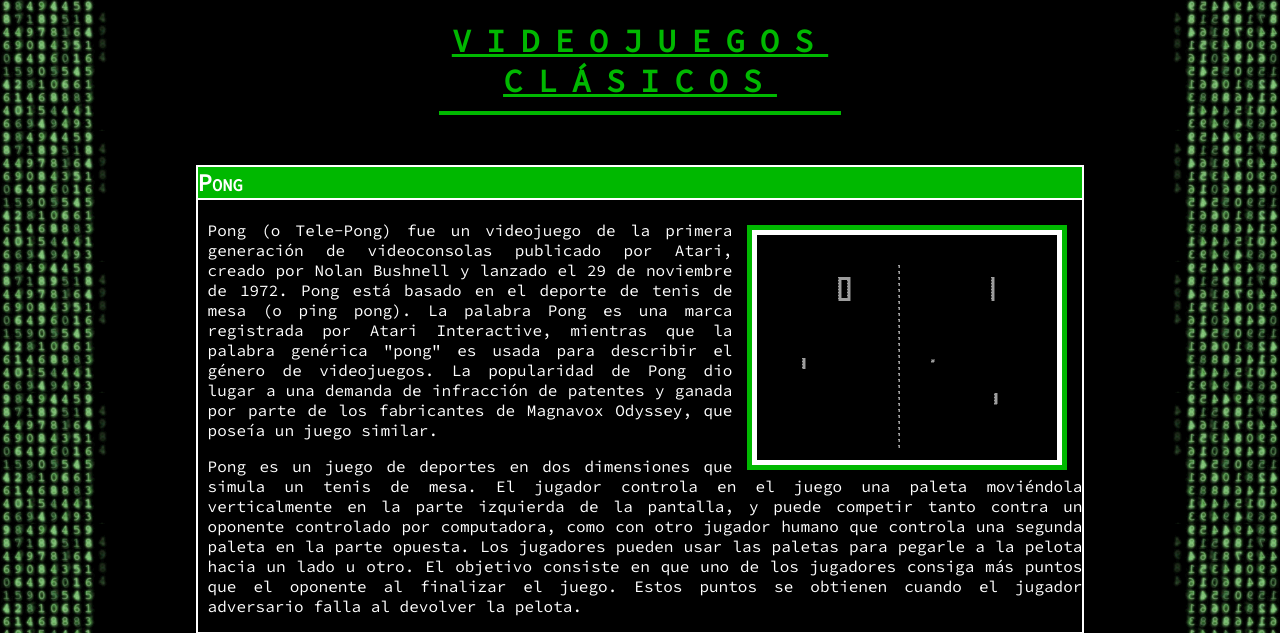
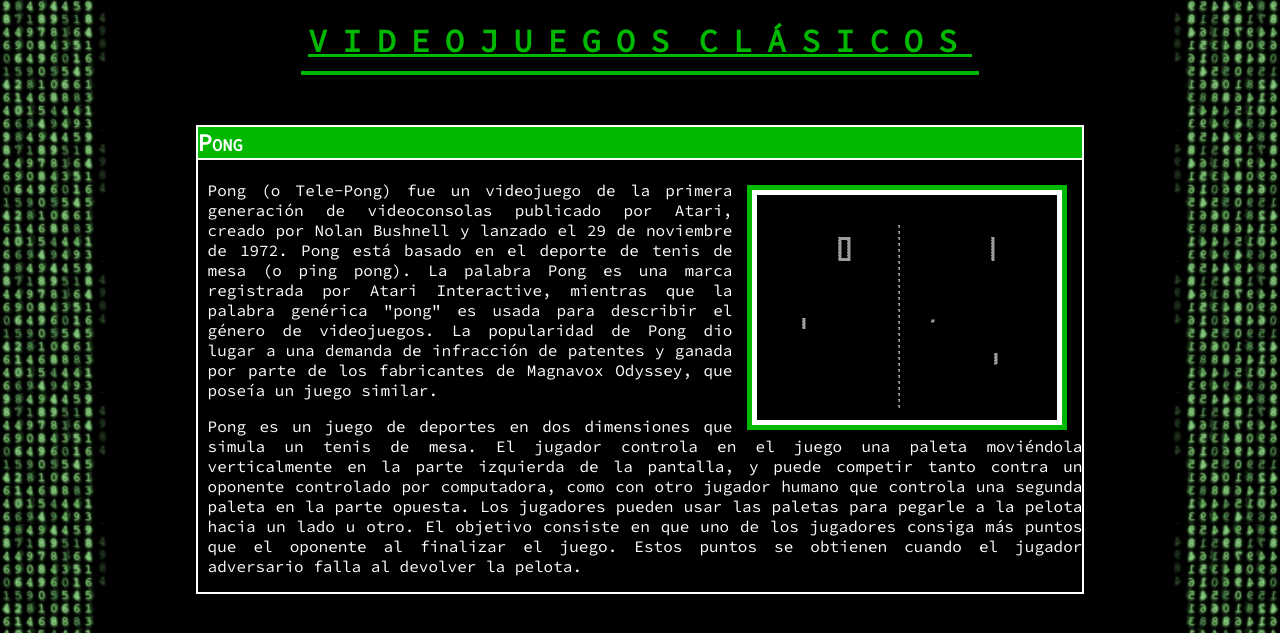
Before and after one commit to pswsm/pswsm-repo, a PHP site: page /videojocs.html in a window 1280 px wide. Shown: the top 633 px of the page. Run offline with PHP 8.4, Linux system fonts and the light colour scheme.

Commit message:
Retocat l'exercici 7 :)

```diff
--- a/css/exercicis-css-7/videojocs.css
+++ b/css/exercicis-css-7/videojocs.css
@@ -25,7 +25,7 @@
 	text-decoration: underline;
 	word-spacing: -20px;
 	margin: auto auto 50px auto;
-	width: 31.83%;
+	width: 678px;
 }
 
 .allcaps {
```
